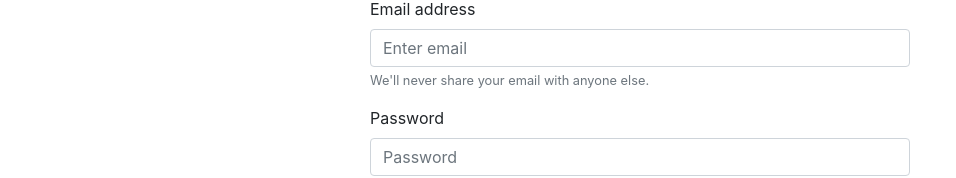
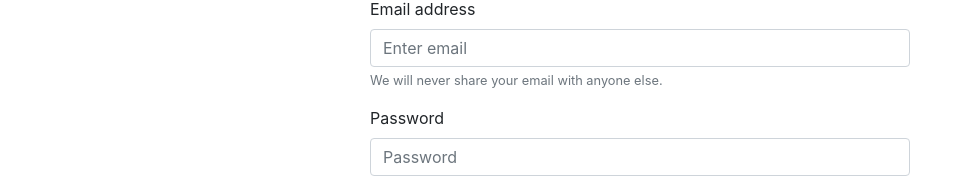
Before and after one commit to sudheersuri/Group-1-Project-2---BookExchange, a React (Create React App) app in the folder group-1-project-2/client/: page /signup in a window 1280 px wide. Shown: the part 165-343 px from the top of the page, without its empty margins (0-956 px from the left). Built offline with nearby package versions, Linux system fonts and the light colour scheme; the HTML template or start-up script is replaced by a standard one.

Commit message:
Made changes in uploadbook, signup,login history and Genrerating

```diff
--- a/group-1-project-2/client/src/components/Signup.js
+++ b/group-1-project-2/client/src/components/Signup.js
@@ -1,7 +1,12 @@
+
+// Importing premade libraries Axios,React,React-bootstrap and react-router-dom
 import Axios from "axios";
 import React, { useState } from "react";
 import { Button, Col, Container, Form, Row } from "react-bootstrap";
 import { useNavigate } from "react-router-dom";
+
+//Create a signup function for new user
+//This function allow to create a new user for book exchange
 export default function Signup() {
   let navigate = useNavigate();
   const [message, setMesssage] = useState("");
@@ -11,13 +16,14 @@ export default function Signup() {
     const formDataObj = Object.fromEntries(formData.entries());
     console.log(formDataObj);
     console.log(formDataObj.psw);
+    //Check password is matching or not
     if (formDataObj.psw != formDataObj.cpsw) {
       setMesssage("Passwords dont match");
     } else {
       Axios.post("http://localhost:4000/adduser", formDataObj).then(
         (response) => {
           if (typeof response.data.error !== "undefined") {
-            //redirect to home
+            //It is redirect to home
             setMesssage(response.data.error);
           } else {
             navigate("/login");
@@ -26,6 +32,7 @@ export default function Signup() {
       );
     }
   };
+  // Create a form for signup with fields like username,email address,password and confirm password.
   return (
     <div style={{ padding: 20 }}>
       <Container>
@@ -48,7 +55,7 @@ export default function Signup() {
                   placeholder="Enter email"
                 />
                 <Form.Text className="text-muted">
-                  We'll never share your email with anyone else.
+                  We will never share your email with anyone else.
                 </Form.Text>
               </Form.Group>
               <Form.Group>
```
Also changed, not shown: group-1-project-2/client/src/components/GenreRating.js (+9 -5 lines), group-1-project-2/client/src/components/LoginHistory.js (+9 -4 lines), group-1-project-2/client/src/components/UploadBook.js (+11 -6 lines), 2 other files (tests, documents, lock files or other folders).
